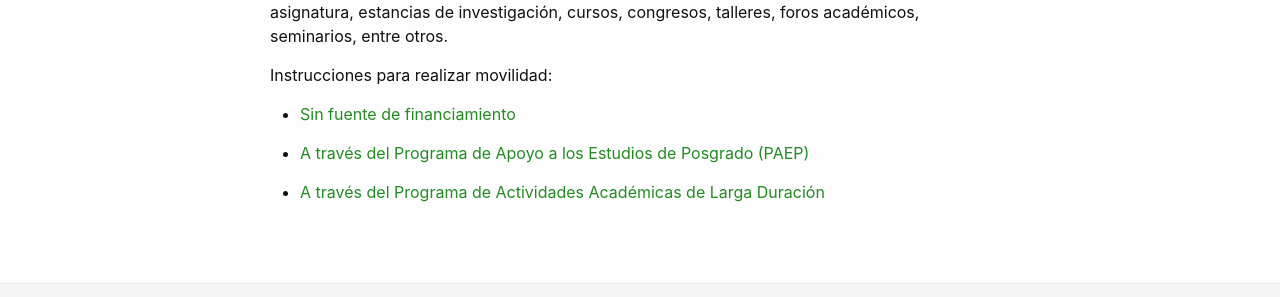
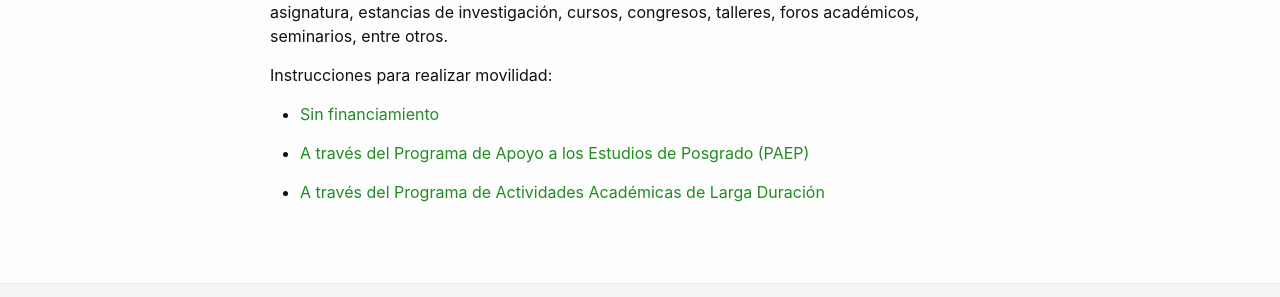
Before and after one commit to pcs-unam/pcs-unam.github.io, a Jekyll site: the page built from 051_movilidad.md, in a window 1280 px wide. Shown: the part 372-669 px from the top of the page. Built offline with Jekyll 4.4.1, drawn with Linux system fonts in a browser that asks for light colours.

Commit message:
Cambio a movilidad sin financiamiento

```diff
--- a/051_movilidad.md
+++ b/051_movilidad.md
@@ -13,7 +13,7 @@ de investigación, cursos, congresos, talleres, foros académicos, seminarios, e
 
 Instrucciones para realizar movilidad:
 
- - [Sin fuente de financiamiento](/movilidad/sin-financiamiento/)
+ - [Sin financiamiento](/movilidad/sin-financiamiento/)
 
  - [A través del Programa de Apoyo a los Estudios de Posgrado (PAEP)](/movilidad/paep/)
 
```
